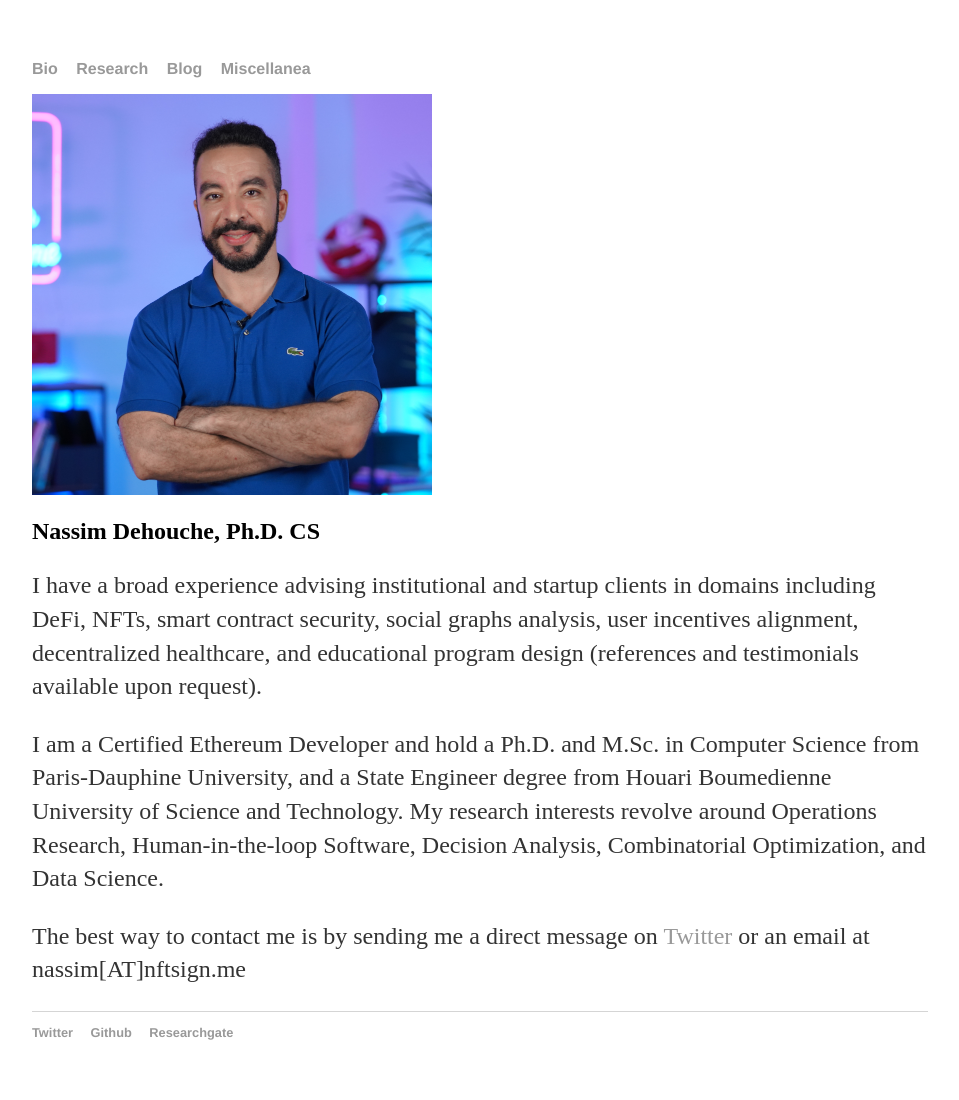
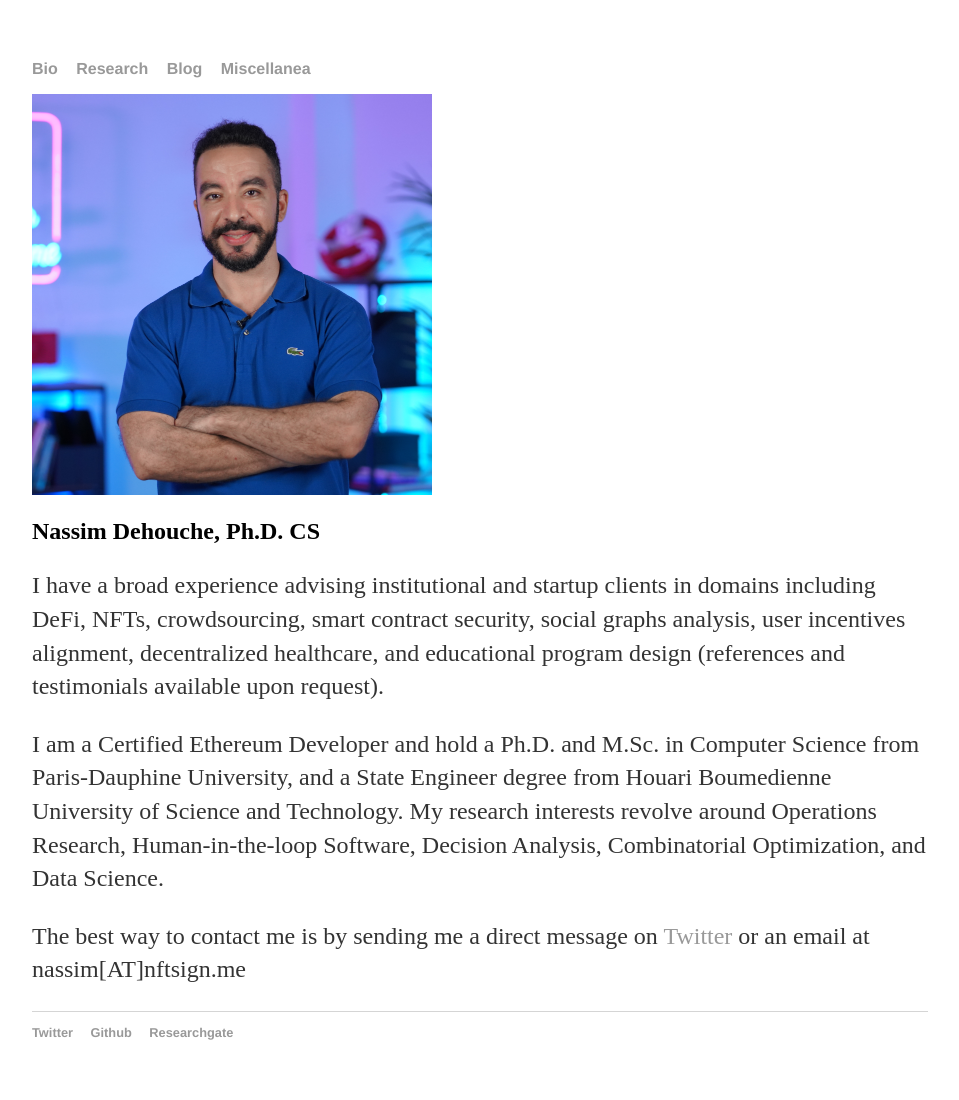
Before and after one commit to ndehouche/ndehouche.github.io, a Jekyll site: the page built from index.html, in a window 1280 px wide. Shown: the whole page, without its empty margins (160-1119 px from the left). Built offline with Jekyll 4.4.1, drawn with Linux system fonts in a browser that asks for light colours.

Commit message:
Update index.html

```diff
--- a/index.html
+++ b/index.html
@@ -5,7 +5,7 @@
 <div class="blurb">
 	<img src="nassim.png" width=400px></img>
 	<h2>Nassim Dehouche, Ph.D. CS</h2>
-	  <p>I have a broad experience advising institutional and startup clients in domains including DeFi, NFTs, smart contract security, social graphs analysis, user incentives alignment, decentralized healthcare, and educational program design (references and testimonials available upon request).
+	  <p>I have a broad experience advising institutional and startup clients in domains including DeFi, NFTs, crowdsourcing, smart contract security, social graphs analysis, user incentives alignment, decentralized healthcare, and educational program design (references and testimonials available upon request).
 	      <p>I am a Certified Ethereum Developer and hold a Ph.D. and M.Sc. in Computer Science from Paris-Dauphine University, and a State Engineer degree from Houari Boumedienne University of Science and Technology. My research interests revolve around Operations Research, Human-in-the-loop Software, Decision Analysis, Combinatorial Optimization, and Data Science. </p>
 </div><!-- /.blurb -->
 
```
